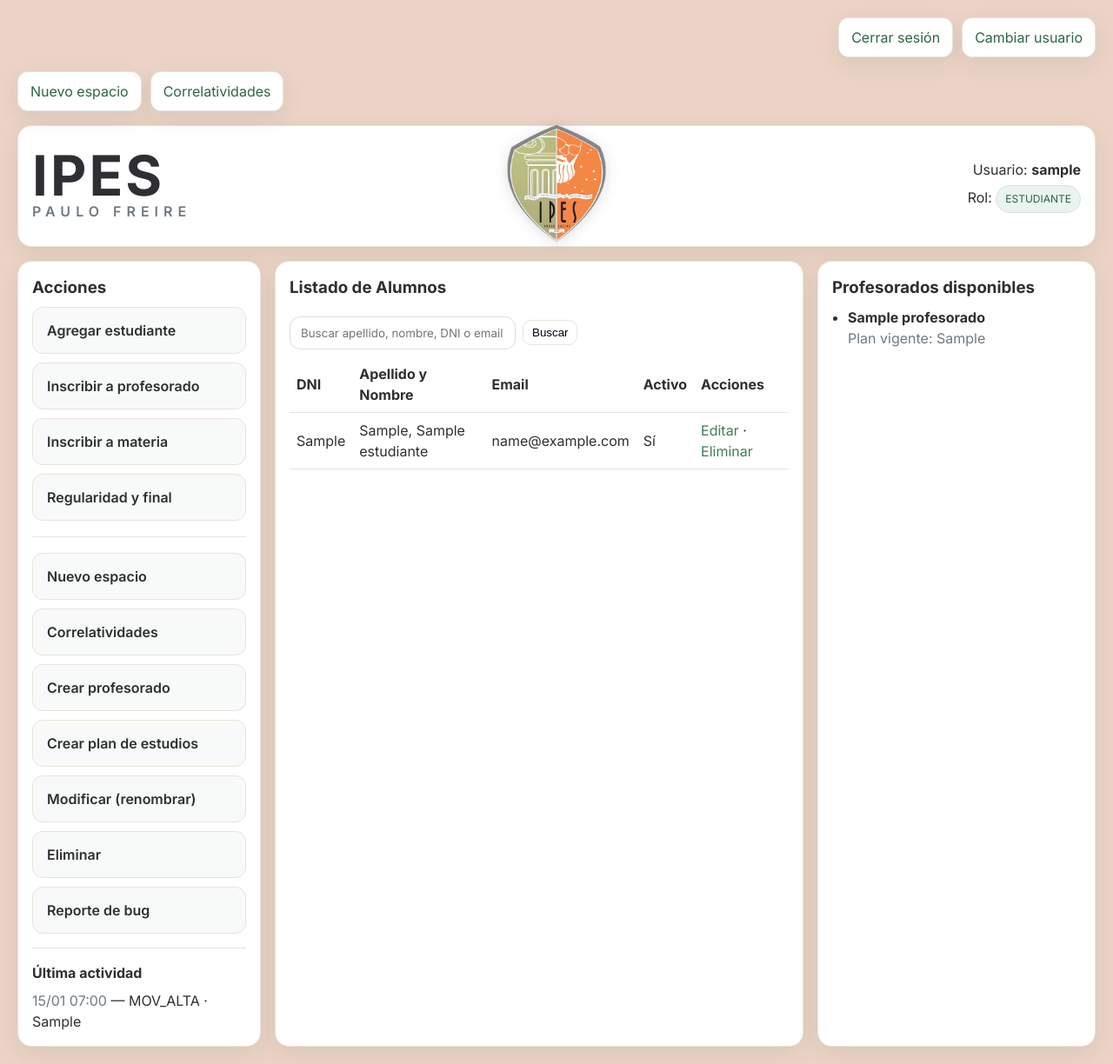
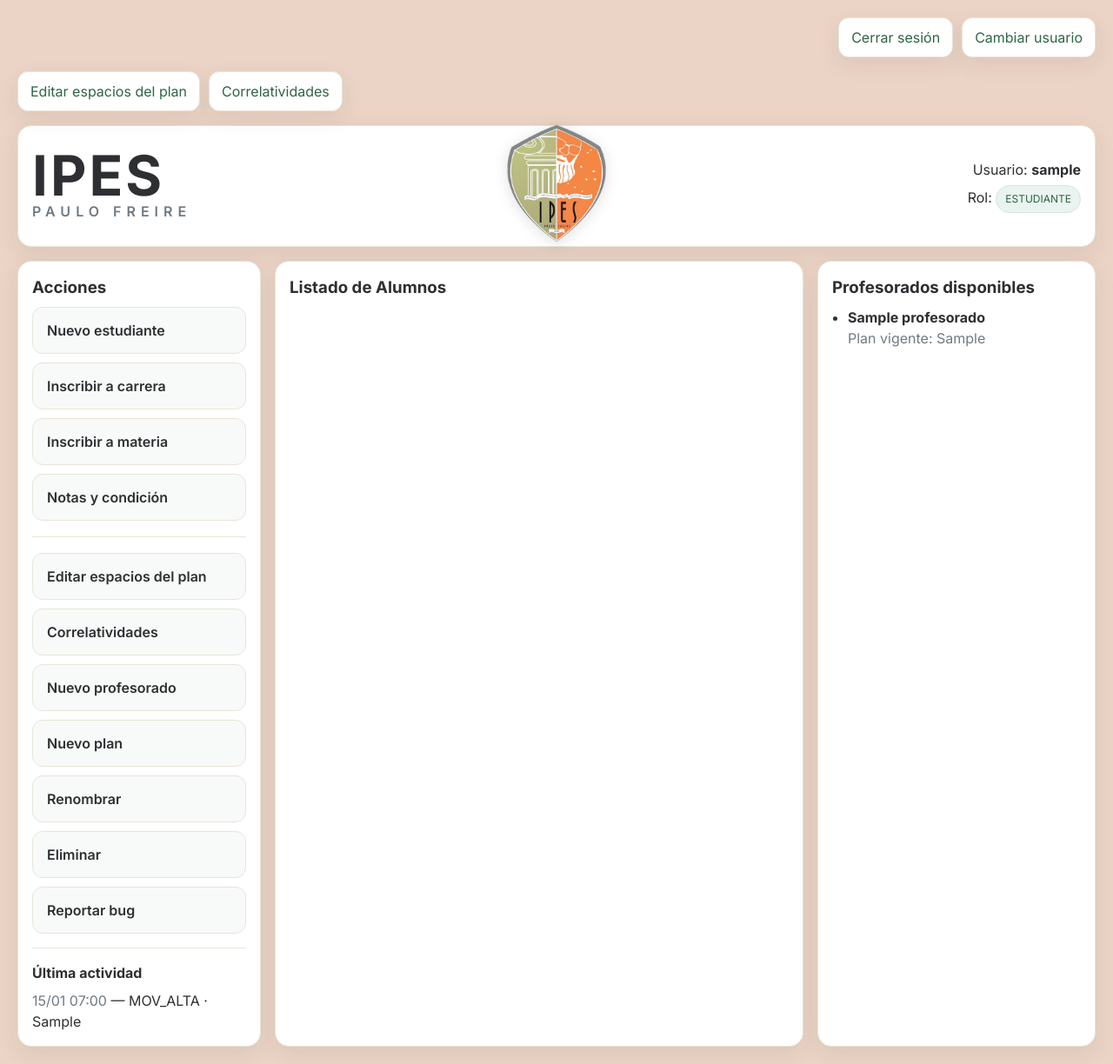
Before and after one commit to lucasmartinoviedo771-design/IPES, a Django app: page /alumnos/ in a window 1280 px wide. Shown: the whole page at 87% size. Run offline with Django 5.2, Linux system fonts and the light colour scheme; a user stored in the database is signed in; tables that the repository leaves empty hold one stand-in row (values such as "Sample post").

Commit message:
Refactor: Convierte vistas de Alumno a Vistas Basadas en Clases y mas

```diff
--- a/academia_core/templates/panel.html
+++ b/academia_core/templates/panel.html
@@ -32,7 +32,6 @@
 
    .wrap{ max-width:1400px; margin:0 auto; padding:20px }
 
-   /* Top bar */
    .topbar{ display:flex; justify-content:flex-end; gap:10px; margin-bottom:var(--gap) }
    .btn{
     background:#fff; border:1px solid var(--card-b); color:var(--green-600);
@@ -75,7 +74,6 @@
    }
    .actions a.cta:hover{ background:var(--orange-600); border-color:#d37517 }
 
-   /* Inputs */
    input,select,textarea{
     background:#fff; border:1px solid #d9e0e4; border-radius:12px;
     padding:10px 12px; width:100%; color:var(--ink); font-family:inherit
@@ -100,7 +98,6 @@
    .msg{ margin:8px 0; padding:12px 14px; border-radius:12px; background:#f1f5f2; border:1px solid var(--card-b) }
    .msg[role="alert"]{ background:#fff1ec; border-color:#f6cbb1 }
 
-   /* Grillas reutilizables */
    .row-2{ display:grid; grid-template-columns:1fr 1fr; gap:12px }
    .row-3{ display:grid; grid-template-columns:1fr 1fr 1fr; gap:12px }
    @media (max-width:900px){ .row-2,.row-3{ grid-template-columns:1fr } }
@@ -110,19 +107,16 @@
    .check-card label{ margin:0; color:var(--ink); font-weight:600; text-align:left }
    .tiny{ font-size:12px; color:var(--muted); margin-top:4px }
 
-   /* Condicionales */
    .only-cert{ display:none }
    .show{ display:block }
    .adeuda-extra{ display:none }
    .adeuda-extra.show{ display:block }
 
-   /* Barra de controles (correlatividades) */
    .ctrlbar{ display:flex; gap:8px; align-items:center; margin:6px 0 8px }
    .ctrlbar input[type="text"]{ max-width:260px }
    .ctrlbar .mini{ padding:6px 10px; border-radius:10px; border:1px solid var(--card-b); background:#fff }
    .ctrlbar .mini:hover{ background:#f2f7f4 }
 
-   /* Correlatividades: grilla + tarjetas */
    .checkboxselectmultiple,
    #id_cursar_regularizadas,
    #id_cursar_aprobadas,
@@ -158,7 +152,7 @@
 
   {% if can_admin %}
   <div class="topbar" style="justify-content: flex-start;">
-    <a class="btn" href="?action=espacio_new">Nuevo espacio</a>
+    <a class="btn" href="?action=espacios_admin">Editar espacios del plan</a>
     <a class="btn" href="?action=correlativas">Correlatividades</a>
   </div>
   {% endif %}
@@ -185,24 +179,24 @@
     <aside class="left card">
       <h3 style="margin:0 0 8px">Acciones</h3>
       <nav class="actions">
-        <a href="?action=add_est"  class="{% if action == 'add_est' %}active{% endif %}{% if not puede_cargar %} disabled{% endif %}">Agregar estudiante</a>
-        <a href="?action=insc_prof" class="{% if action == 'insc_prof' %}active{% endif %}{% if not puede_cargar %} disabled{% endif %}">Inscribir a profesorado</a>
+        <a href="?action=add_est"  class="{% if action == 'add_est' %}active{% endif %}{% if not puede_cargar %} disabled{% endif %}">Nuevo estudiante</a>
+        <a href="?action=insc_prof" class="{% if action == 'insc_prof' %}active{% endif %}{% if not puede_cargar %} disabled{% endif %}">Inscribir a carrera</a>
         <a href="?action=insc_esp"  class="{% if action == 'insc_esp' %}active{% endif %}{% if not puede_cargar %} disabled{% endif %}">Inscribir a materia</a>
-        <a href="?action=cargar_mov" class="{% if action == 'cargar_mov' %}active{% endif %}{% if not puede_cargar %} disabled{% endif %}">Regularidad y final</a>
+        <a href="?action=cargar_mov" class="{% if action == 'cargar_mov' %}active{% endif %}{% if not puede_cargar %} disabled{% endif %}">Notas y condición</a>
 
         {% if can_admin %}
         <hr style="border:none;border-top:1px solid var(--card-b);margin:8px 0;">
-        <a href="?action=espacio_new" class="{% if action == 'espacio_new' %}active{% endif %}">Nuevo espacio</a>
+        <a href="?action=espacios_admin" class="{% if action == 'espacios_admin' %}active{% endif %}">Editar espacios del plan</a>
         <a href="?action=correlativas" class="{% if action == 'correlativas' %}active{% endif %}">Correlatividades</a>
 
         <!-- 🆕 Botones de administración -->
-        <a href="?action=prof_new" class="{% if action == 'prof_new' %}active{% endif %}">Crear profesorado</a>
-        <a href="?action=plan_new" class="{% if action == 'plan_new' %}active{% endif %}">Crear plan de estudios</a>
-        <a href="?action=admin_rename" class="{% if action == 'admin_rename' %}active{% endif %}">Modificar (renombrar)</a>
+        <a href="?action=prof_new" class="{% if action == 'prof_new' %}active{% endif %}">Nuevo profesorado</a>
+        <a href="?action=plan_new" class="{% if action == 'plan_new' %}active{% endif %}">Nuevo plan</a>
+        <a href="?action=admin_rename" class="{% if action == 'admin_rename' %}active{% endif %}">Renombrar</a>
         <a href="?action=admin_delete" class="{% if action == 'admin_delete' %}active{% endif %}">Eliminar</a>
         {% endif %}
 
-        <a href="mailto:soporte@ejemplo.edu?subject=Reporte%20de%20bug">Reporte de bug</a>
+        <a href="mailto:soporte@ejemplo.edu?subject=Reporte%20de%20bug">Reportar bug</a>
       </nav>
 
       {% if events %}
@@ -387,109 +381,61 @@
         {% endif %}
       {% else %}
 
-        {# ===== LISTA DE ALUMNOS (CBV) ===== #}
-        {% if action == "alumnos_list" %}
-          <form method="get" class="ctrlbar">
-            <input type="text" name="busqueda" placeholder="Buscar apellido, nombre, DNI o email" value="{{ busqueda }}">
-            <button class="mini" type="submit">Buscar</button>
-            {% if busqueda %}<a class="mini" href="?">Limpiar</a>{% endif %}
+        {# ===== ADMIN: Espacios del plan ===== #}
+        {% if action == "espacios_admin" %}
+          <h2>Editar espacios del plan</h2>
+          <p class="muted">Listar, crear, editar o borrar espacios del plan.</p>
+
+          <form method="get" class="card" style="margin-bottom:12px">
+            <input type="hidden" name="action" value="espacios_admin">
+            {{ filtro_form.as_p }}
+            <div class="submit"><button class="btn" type="submit">Filtrar</button></div>
           </form>
 
-          {% if alumnos %}
-            <table style="width:100%; border-collapse:collapse; margin-top:8px">
-              <thead>
+          {% if espacios %}
+            <table style="width:100%; border-collapse:collapse; margin:10px 0 14px">
+              <thead><tr>
+                <th style="text-align:left; padding:8px; border-bottom:1px solid var(--card-b)">Año</th>
+                <th style="text-align:left; padding:8px; border-bottom:1px solid var(--card-b)">Nombre</th>
+                <th style="text-align:left; padding:8px; border-bottom:1px solid var(--card-b)">Horas</th>
+                <th style="text-align:left; padding:8px; border-bottom:1px solid var(--card-b)">Acciones</th>
+              </tr></thead>
+              <tbody>
+              {% for e in espacios %}
                 <tr>
-                  <th style="text-align:left; padding:8px; border-bottom:1px solid var(--card-b)">DNI</th>
-                  <th style="text-align:left; padding:8px; border-bottom:1px solid var(--card-b)">Apellido y Nombre</th>
-                  <th style="text-align:left; padding:8px; border-bottom:1px solid var(--card-b)">Email</th>
-                  <th style="text-align:left; padding:8px; border-bottom:1px solid var(--card-b)">Activo</th>
-                  <th style="text-align:left; padding:8px; border-bottom:1px solid var(--card-b)">Acciones</th>
-                </tr>
-              </thead>
-              <tbody>
-                {% for a in alumnos %}
-                <tr>
-                  <td style="padding:8px; border-bottom:1px solid var(--card-b)">{{ a.dni }}</td>
-                  <td style="padding:8px; border-bottom:1px solid var(--card-b)">{{ a.apellido }}, {{ a.nombre }}</td>
-                  <td style="padding:8px; border-bottom:1px solid var(--card-b)">{{ a.email|default:"—" }}</td>
-                  <td style="padding:8px; border-bottom:1px solid var(--card-b)">{{ a.activo|yesno:"Sí,No" }}</td>
+                  <td style="padding:8px; border-bottom:1px solid var(--card-b)">{{ e.anio }}</td>
+                  <td style="padding:8px; border-bottom:1px solid var(--card-b)">{{ e.nombre }}</td>
+                  <td style="padding:8px; border-bottom:1px solid var(--card-b)">{{ e.horas }}</td>
                   <td style="padding:8px; border-bottom:1px solid var(--card-b)">
-                    <a href="{% url 'modificar_alumno' a.pk %}">Editar</a> ·
-                    <a href="{% url 'eliminar_alumno' a.pk %}">Eliminar</a>
+                    <a class="btn" href="?action=espacios_admin&edit={{ e.id }}&profesorado={{ e.profesorado_id }}&plan={{ e.plan_id }}">Editar</a>
+                    <form method="post" action="" style="display:inline-block" onsubmit="return confirm('¿Eliminar este espacio?');">
+                      {% csrf_token %}
+                      <input type="hidden" name="action" value="espacios_admin">
+                      <input type="hidden" name="op" value="delete">
+                      <input type="hidden" name="id" value="{{ e.id }}">
+                      <button class="btn btn-danger" type="submit">Eliminar</button>
+                    </form>
                   </td>
                 </tr>
-                {% endfor %}
+              {% endfor %}
               </tbody>
             </table>
+          {% endif %}
 
-            {% if is_paginated %}
-              <div class="ctrlbar" style="justify-content:flex-end; margin-top:12px">
-                {% if page_obj.has_previous %}
-                  <a class="mini" href="?page={{ page_obj.previous_page_number }}&busqueda={{ busqueda|urlencode }}">‹ Anterior</a>
-                {% endif %}
-                <span class="muted">Página {{ page_obj.number }} de {{ paginator.num_pages }}</span>
-                {% if page_obj.has_next %}
-                  <a class="mini" href="?page={{ page_obj.next_page_number }}&busqueda={{ busqueda|urlencode }}">Siguiente ›</a>
-                {% endif %}
-              </div>
-            {% endif %}
-          {% else %}
-            <p class="muted" style="margin-top:8px">No hay alumnos para mostrar.</p>
-          {% endif %}
-        {% endif %}
-
-        {# ===== LISTA DE DOCENTES (CBV) ===== #}
-        {% if action == "doc_list" %}
-          <form method="get" class="ctrlbar">
-            <input type="text" name="busqueda" placeholder="Buscar apellido, nombre, DNI o email" value="{{ busqueda }}">
-            <button class="mini" type="submit">Buscar</button>
-            {% if busqueda %}<a class="mini" href="?">Limpiar</a>{% endif %}
+          <h3 style="margin-top:18px">{% if editando %}Editar espacio{% else %}Crear espacio{% endif %}</h3>
+          <form method="post">{% csrf_token %}
+            <input type="hidden" name="action" value="espacios_admin">
+            <input type="hidden" name="op" value="save">
+            {% if editando %}<input type="hidden" name="id" value="{{ editando }}">{% endif %}
+            {{ espacio_form.as_p }}
+            <div class="submit"><button type="submit">Guardar</button></div>
           </form>
-
-          {% if docentes %}
-            <table style="width:100%; border-collapse:collapse; margin-top:8px">
-              <thead>
-                <tr>
-                  <th style="text-align:left; padding:8px; border-bottom:1px solid var(--card-b)">DNI</th>
-                  <th style="text-align:left; padding:8px; border-bottom:1px solid var(--card-b)">Apellido y Nombre</th>
-                  <th style="text-align:left; padding:8px; border-bottom:1px solid var(--card-b)">Email</th>
-                  <th style="text-align:left; padding:8px; border-bottom:1px solid var(--card-b)">Acciones</th>
-                </tr>
-              </thead>
-              <tbody>
-                {% for d in docentes %}
-                <tr>
-                  <td style="padding:8px; border-bottom:1px solid var(--card-b)">{{ d.dni }}</td>
-                  <td style="padding:8px; border-bottom:1px solid var(--card-b)">{{ d.apellido }}, {{ d.nombre }}</td>
-                  <td style="padding:8px; border-bottom:1px solid var(--card-b)">{{ d.email|default:"—" }}</td>
-                  <td style="padding:8px; border-bottom:1px solid var(--card-b)">
-                    <a href="{% url 'modificar_docente' d.pk %}">Editar</a> ·
-                    <a href="{% url 'eliminar_docente' d.pk %}">Eliminar</a>
-                  </td>
-                </tr>
-                {% endfor %}
-              </tbody>
-            </table>
-
-            {% if is_paginated %}
-              <div class="ctrlbar" style="justify-content:flex-end; margin-top:12px">
-                {% if page_obj.has_previous %}
-                  <a class="mini" href="?page={{ page_obj.previous_page_number }}&busqueda={{ busqueda|urlencode }}">‹ Anterior</a>
-                {% endif %}
-                <span class="muted">Página {{ page_obj.number }} de {{ paginator.num_pages }}</span>
-                {% if page_obj.has_next %}
-                  <a class="mini" href="?page={{ page_obj.next_page_number }}&busqueda={{ busqueda|urlencode }}">Siguiente ›</a>
-                {% endif %}
-              </div>
-            {% endif %}
-          {% else %}
-            <p class="muted" style="margin-top:8px">No hay docentes para mostrar.</p>
-          {% endif %}
         {% endif %}
 
         {# ===== ADMIN: correlativas ===== #}
         {% if action == "correlativas" %}
-          <h2>Editor de correlatividades (admin)</h2>
+          <h2>Correlatividades</h2>
+          <p class="muted">Definir requisitos CURSAR/RENDIR para cada materia.</p>
           <form method="get" id="form-correlativas">
               <input type="hidden" name="action" value="correlativas">
 
@@ -519,29 +465,6 @@
                 ID: {{ espacio_sel.id }} · Año: {{ espacio_sel.anio }} ·
                 {% if espacio_sel.cuatrimestre %}Cuatr.: {{ espacio_sel.cuatrimestre }} ·{% endif %}
                 Horas: {{ espacio_sel.horas }}
-              </div>
-              <div style="text-align:right; display:flex; gap:8px; justify-content:flex-end">
-                <a class="btn" href="?action=espacio_edit&profesorado={{ espacio_sel.profesorado_id }}&plan={{ espacio_sel.plan_id }}&espacio={{ espacio_sel.id }}">
-                  ✏️ Editar
-                </a>
-
-                <form method="post" action="" onsubmit="return confirm('¿Duplicar este espacio?');">
-                  {% csrf_token %}
-                  <input type="hidden" name="action" value="espacio_dup">
-                  <input type="hidden" name="profesorado" value="{{ espacio_sel.profesorado_id }}">
-                  <input type="hidden" name="plan" value="{{ espacio_sel.plan_id }}">
-                  <input type="hidden" name="espacio" value="{{ espacio_sel.id }}">
-                  <button class="btn" type="submit">🧬 Duplicar</button>
-                </form>
-
-                <form method="post" action="" onsubmit="return confirm('¿Eliminar / archivar este espacio?');">
-                  {% csrf_token %}
-                  <input type="hidden" name="action" value="espacio_del">
-                  <input type="hidden" name="profesorado" value="{{ espacio_sel.profesorado_id }}">
-                  <input type="hidden" name="plan" value="{{ espacio_sel.plan_id }}">
-                  <input type="hidden" name="espacio" value="{{ espacio_sel.id }}">
-                  <button class="btn" type="submit" style="border-color:#f3c2bb; color:#8b2a21">🗑️ Eliminar</button>
-                </form>
               </div>
             </div>
             {% if edit_form.non_field_errors %}<div class="msg" role="alert">{{ edit_form.non_field_errors }}</div>{% endif %}
@@ -582,7 +505,7 @@
           {% endif %}
         {% endif %}
 
-        {# ===== ADMIN: crear/editar espacio ===== #}
+        {# ===== ADMIN: crear/editar espacio (legacy) ===== #}
         {% if action == "espacio_new" or action == "espacio_edit" %}
           <h2>{{ action_title }}</h2>
           {% if action_subtitle %}<p class="muted">{{ action_subtitle }}</p>{% endif %}
@@ -594,10 +517,10 @@
           </form>
         {% endif %}
 
-        {# ===== 🆕 ADMIN: crear profesorado ===== #}
+        {# ===== ADMIN: crear profesorado ===== #}
         {% if action == "prof_new" %}
-          <h2>Crear profesorado (admin)</h2>
-          <p class="muted">Alta de un nuevo profesorado.</p>
+          <h2>Nuevo profesorado</h2>
+          <p class="muted">Alta de un profesorado.</p>
           <form method="post">{% csrf_token %}
             <input type="hidden" name="action" value="prof_new">
             {{ profesorado_form.as_p }}
@@ -605,10 +528,10 @@
           </form>
         {% endif %}
 
-        {# ===== 🆕 ADMIN: crear plan de estudios ===== #}
+        {# ===== ADMIN: crear plan de estudios ===== #}
         {% if action == "plan_new" %}
-          <h2>Crear plan de estudios (admin)</h2>
-          <p class="muted">Seleccioná el profesorado y completá los datos del plan.</p>
+          <h2>Nuevo plan</h2>
+          <p class="muted">Crear plan de estudios para un profesorado.</p>
           <form method="post">{% csrf_token %}
             <input type="hidden" name="action" value="plan_new">
             {{ plan_form.as_p }}
@@ -616,10 +539,10 @@
           </form>
         {% endif %}
 
-        {# ===== 🆕 ADMIN: renombrar entidades ===== #}
+        {# ===== ADMIN: renombrar entidades ===== #}
         {% if action == "admin_rename" %}
-          <h2>Modificar / renombrar (admin)</h2>
-          <p class="muted">Seleccioná el elemento y cambiá el nombre. Los datos vinculados se mantienen (IDs no cambian).</p>
+          <h2>Renombrar</h2>
+          <p class="muted">Cambiar rótulos sin afectar IDs.</p>
 
           <h4>Renombrar profesorado</h4>
           <form method="post" style="margin-bottom:18px">{% csrf_token %}
@@ -643,10 +566,10 @@
           </form>
         {% endif %}
 
-        {# ===== 🆕 ADMIN: eliminar entidades ===== #}
+        {# ===== ADMIN: eliminar entidades ===== #}
         {% if action == "admin_delete" %}
-          <h2>Eliminar (admin)</h2>
-          <p class="muted">Podés borrar un profesorado, un plan o un espacio. <strong>Precaución:</strong> si hay datos relacionados, tu vista deberá hacer <em>soft delete</em> o bloquear.</p>
+          <h2>Eliminar</h2>
+          <p class="muted">Borrado o marcado inactivo si hay relaciones.</p>
 
           <h4>Eliminar profesorado</h4>
           <form method="post" onsubmit="return confirm('¿Eliminar profesorado? Esta acción no se puede deshacer.');" style="margin-bottom:14px">
```
Also changed, not shown: academia_core/templates/confirmar_eliminacion.html (+13 -5 lines), academia_core/templates/confirmar_eliminacion_docente.html (deleted, +0 -36 lines), academia_core/views_cbv.py (+34 -60 lines), academia_core/views_panel.py (+53 -14 lines), academia_core/templates/Nuevo Documento de texto.txt (added).
